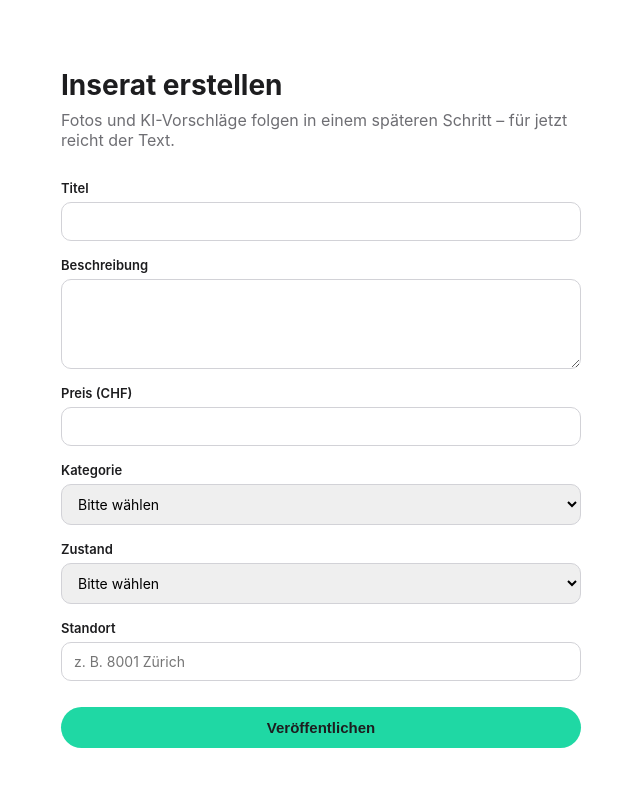
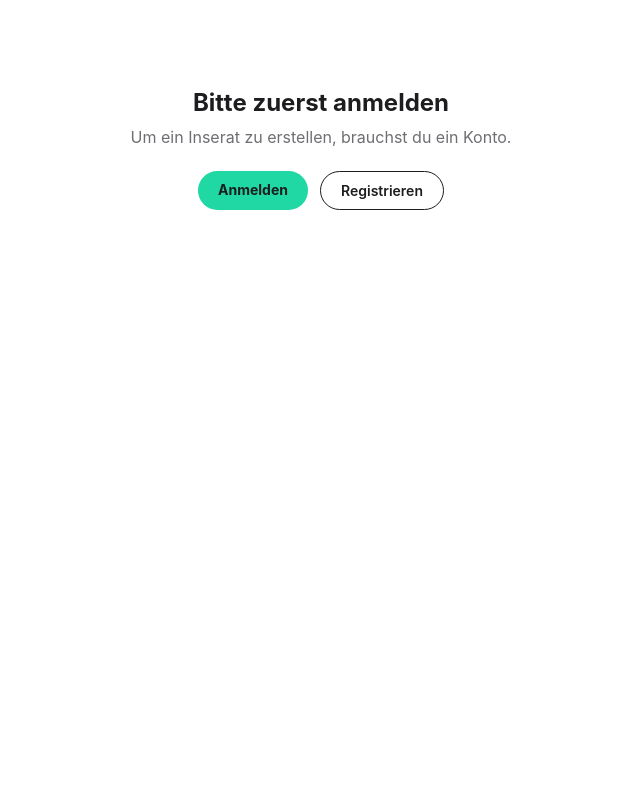
Before and after one commit to Omnigo1991/omnigo-app, a Next.js app: page /inserat-erstellen in a window 1280 px wide. Shown: the top 786 px of the page, without its empty margins (319-959 px from the left). Built offline with nearby package versions, Linux system fonts and the light colour scheme; no server answers.

Commit message:
Update page.js

```diff
--- a/app/inserat-erstellen/page.js
+++ b/app/inserat-erstellen/page.js
@@ -1,4 +1,6 @@
+import Link from 'next/link';
 import { createListing } from '../actions/listings';
+import { getCurrentUser } from '../../lib/users';
 
 const FONT =
   '-apple-system, BlinkMacSystemFont, "Segoe UI", Roboto, Helvetica, Arial, sans-serif';
@@ -15,7 +17,60 @@ const inputStyle = {
   boxSizing: 'border-box',
 };
 
-export default function CreateListingPage() {
+export default async function CreateListingPage() {
+  const user = await getCurrentUser();
+
+  if (!user) {
+    return (
+      <main
+        style={{
+          fontFamily: FONT,
+          maxWidth: 480,
+          margin: '0 auto',
+          padding: '80px 20px',
+          textAlign: 'center',
+        }}
+      >
+        <h1 style={{ fontSize: 24, fontWeight: 700, color: '#1D1D1F', margin: 0 }}>
+          Bitte zuerst anmelden
+        </h1>
+        <p style={{ color: '#6E6E73', marginTop: 10 }}>
+          Um ein Inserat zu erstellen, brauchst du ein Konto.
+        </p>
+        <div style={{ display: 'flex', gap: 12, justifyContent: 'center', marginTop: 24 }}>
+          <Link
+            href="/anmelden"
+            style={{
+              background: '#1FD8A4',
+              color: '#1D1D1F',
+              padding: '10px 20px',
+              borderRadius: 999,
+              fontWeight: 700,
+              textDecoration: 'none',
+              fontSize: 14,
+            }}
+          >
+            Anmelden
+          </Link>
+          <Link
+            href="/registrieren"
+            style={{
+              border: '1.5px solid #1D1D1F',
+              color: '#1D1D1F',
+              padding: '10px 20px',
+              borderRadius: 999,
+              fontWeight: 600,
+              textDecoration: 'none',
+              fontSize: 14,
+            }}
+          >
+            Registrieren
+          </Link>
+        </div>
+      </main>
+    );
+  }
+
   return (
     <main style={{ fontFamily: FONT, maxWidth: 520, margin: '0 auto', padding: '60px 20px' }}>
       <h1 style={{ fontSize: 28, fontWeight: 700, margin: 0, color: '#1D1D1F' }}>
```
